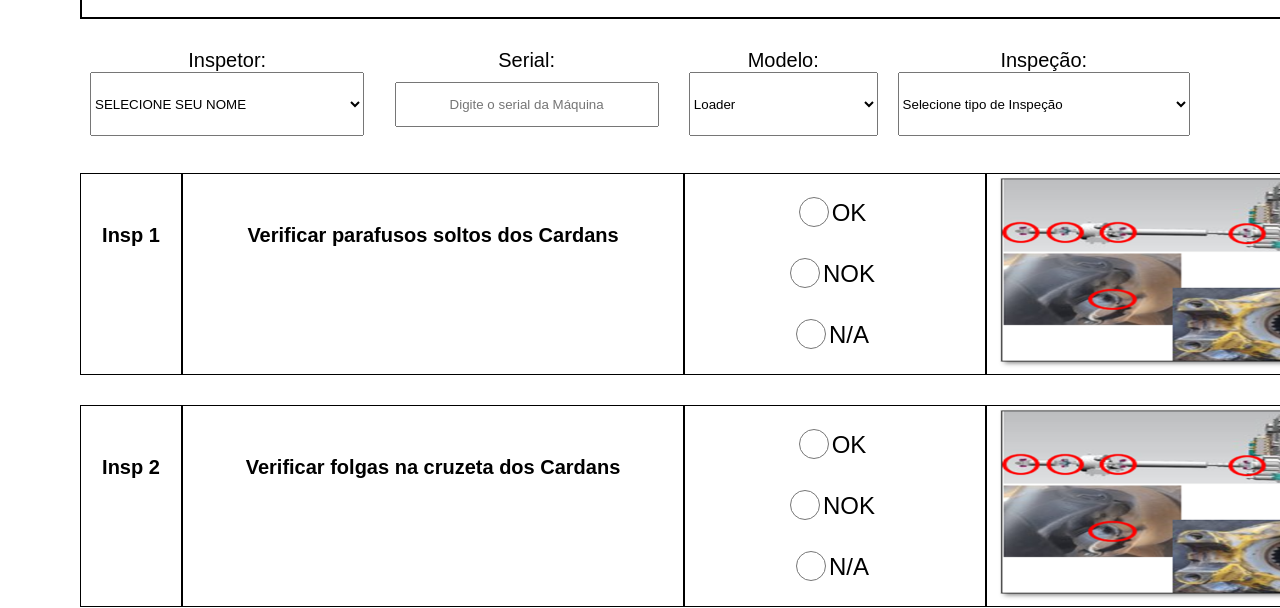
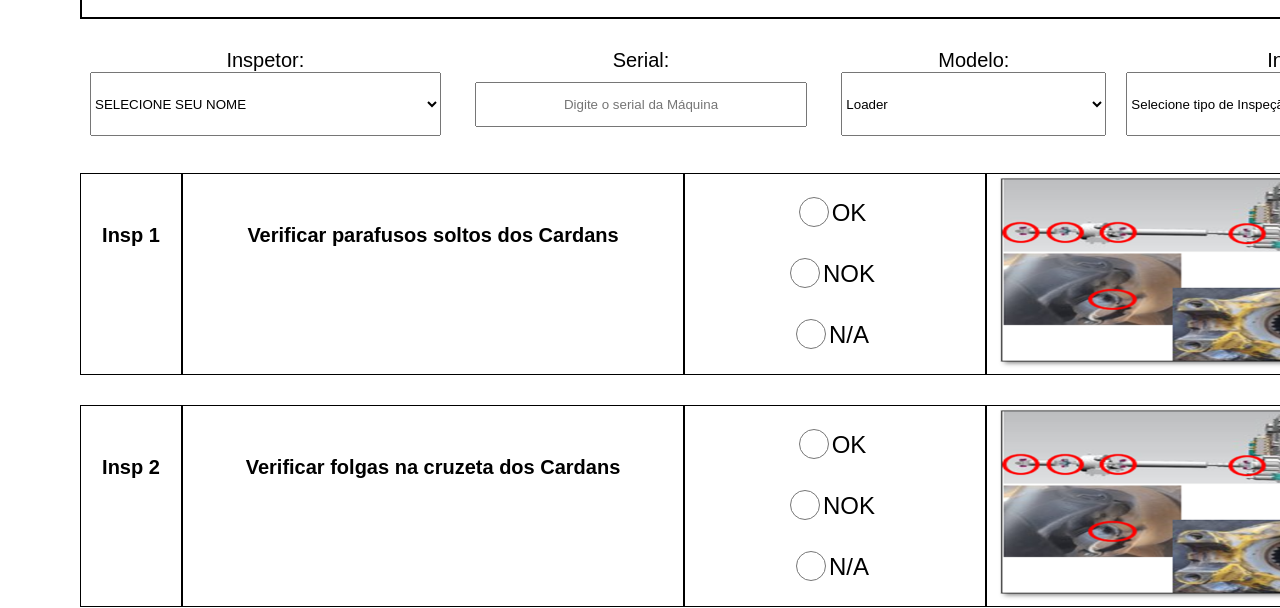
Before and after one commit to jervesonje/Check-List-de-inspe-o, a plain HTML site: page index.html in a window 1280 px wide. Shown: the part 213-821 px from the top of the page. Drawn offline with Linux system fonts and the light colour scheme.

Commit message:
ultima versaoI

```diff
--- a/index.html
+++ b/index.html
@@ -22,6 +22,7 @@
             color: black;
             margin-top: 20px;
             margin-bottom: 50px;
+            width: 1425px;
 
         }
         .verif {
```
